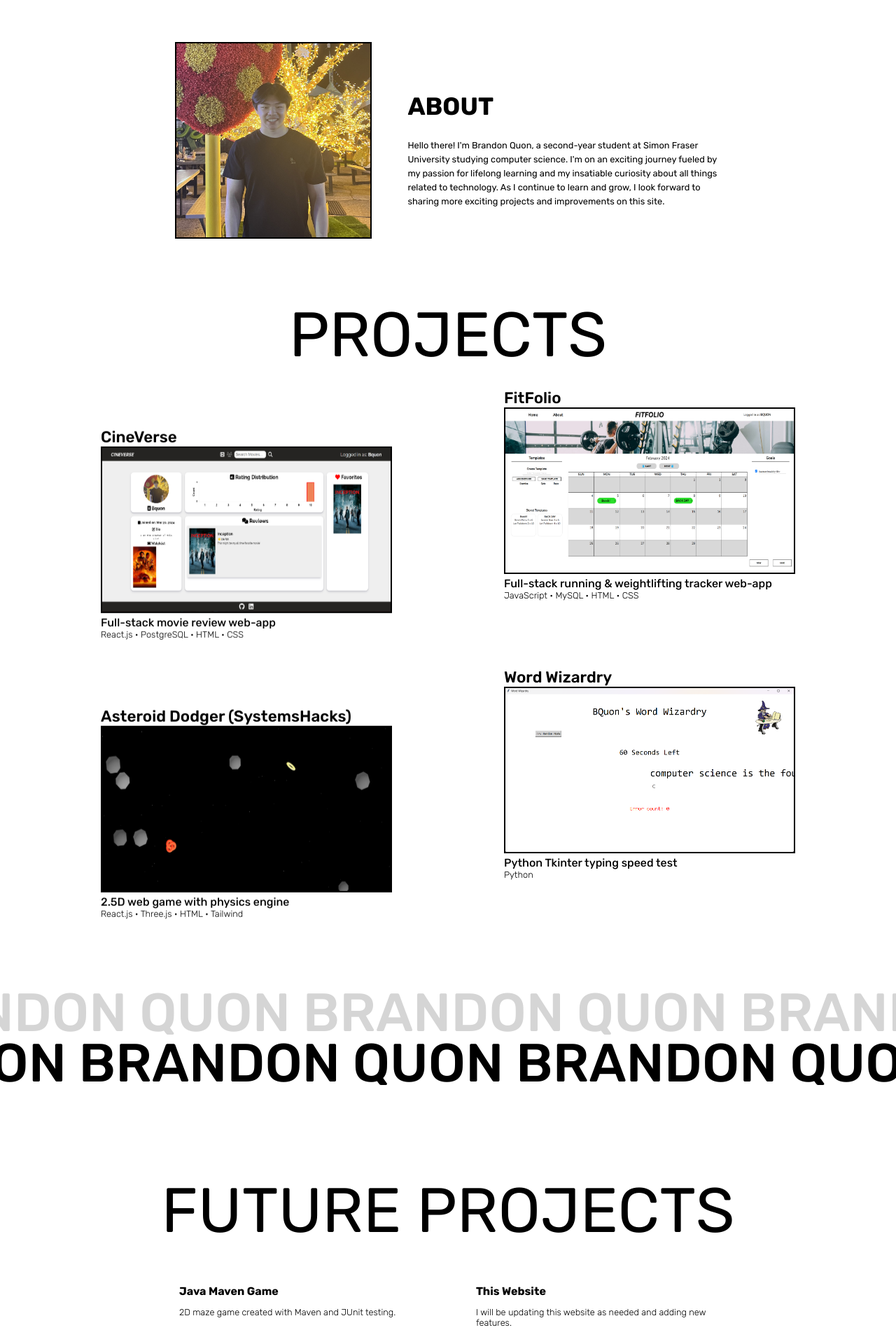
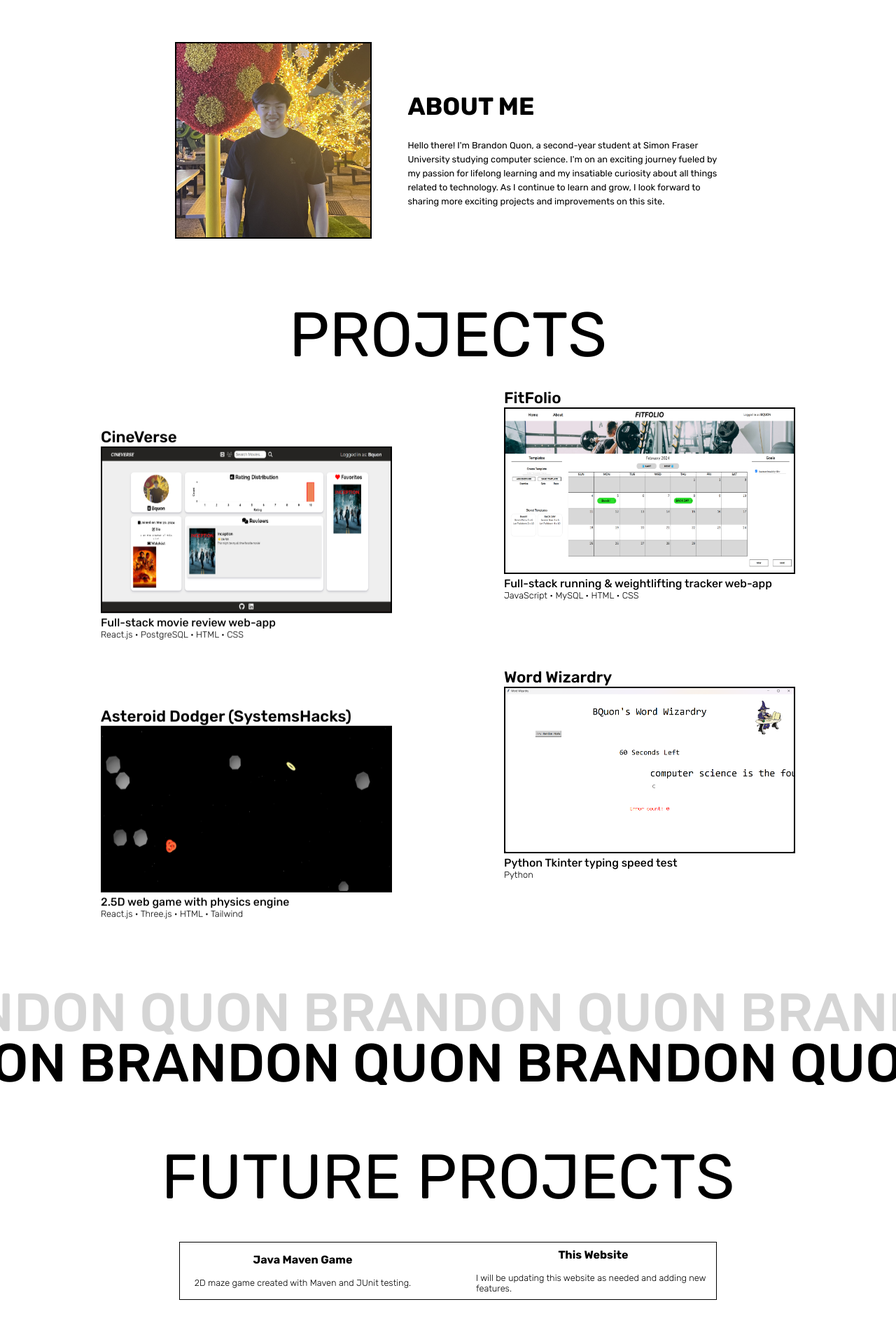
Before and after one commit to bnquon/Personal-Portfolio, a React (Vite) app: page / in a window 1280 px wide. Shown: the part 700-2620 px from the top of the page at 70% size. Built offline with nearby package versions, Linux system fonts and the light colour scheme.

Commit message:
Finishing touches

```diff
--- a/src/components/About/About.jsx
+++ b/src/components/About/About.jsx
@@ -13,7 +13,7 @@ export const About = () => {
             </div>
 
             <div id="bio">
-                <h1>ABOUT</h1>
+                <h1>ABOUT ME</h1>
                 <span>
                     Hello there! I'm Brandon Quon, a second-year student at Simon Fraser University studying computer science.
                     I'm on an exciting journey fueled by my passion for lifelong learning and my insatiable curiosity about all things related to
--- a/src/components/Home/Home.css
+++ b/src/components/Home/Home.css
@@ -17,7 +17,7 @@
 }
 
 #navbarContainer > .progressScroll {
-    height: 1%;
+    height: 3%;
     position: absolute;
     bottom: 0;
     z-index: 2;
--- a/src/components/Transition/Transition.css
+++ b/src/components/Transition/Transition.css
@@ -1,6 +1,6 @@
 #transition {
     position: relative;
-    margin: 15vh 0 8vh;
+    margin: 15vh 0 2vh;
     width: 100%;
 }
 
--- a/src/components/Upcoming/Upcoming.css
+++ b/src/components/Upcoming/Upcoming.css
@@ -18,9 +18,22 @@
     margin: 5vh auto;
     display: grid;
     grid-template-columns: repeat(2, 1fr);
-    gap: 10vh;
+    gap: 8vh;
     width: 60vw;
     transition: 250ms linear;
+    border: 1px solid black;
+}
+
+#upcomingGrid > .upcomingGrid-item {
+    display: flex;
+    flex-direction: column;
+    justify-content: center;
+    align-items: center;
+    /* background-color: aqua; */
+}
+
+#upcomingGrid > .upcomingGrid-item > * {
+    margin: 0.5rem;
 }
 
 #upcomingGrid > .upcomingGrid-item > h2 {
```
